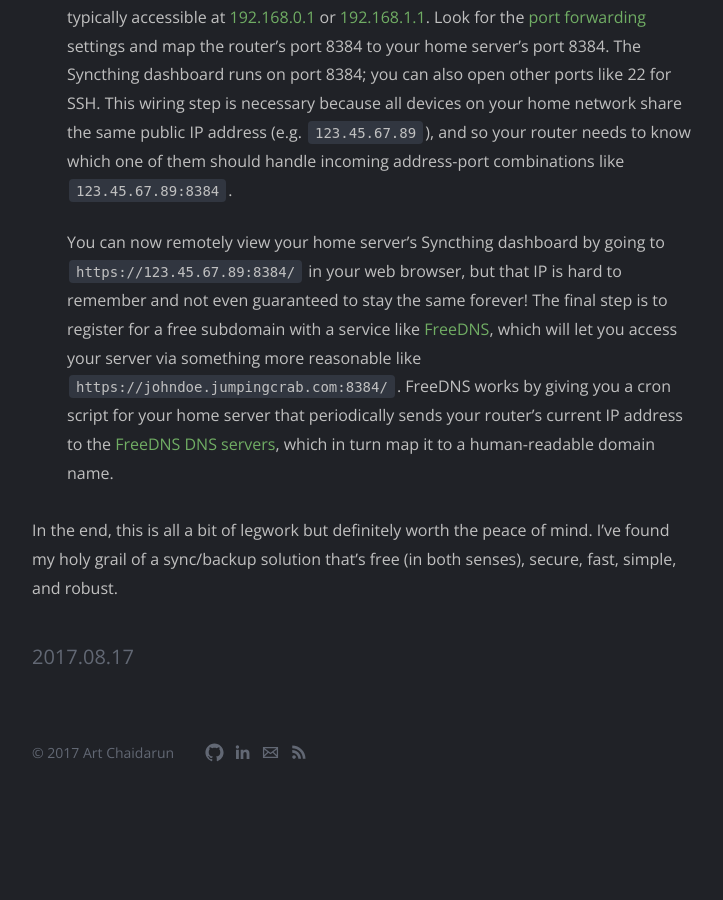
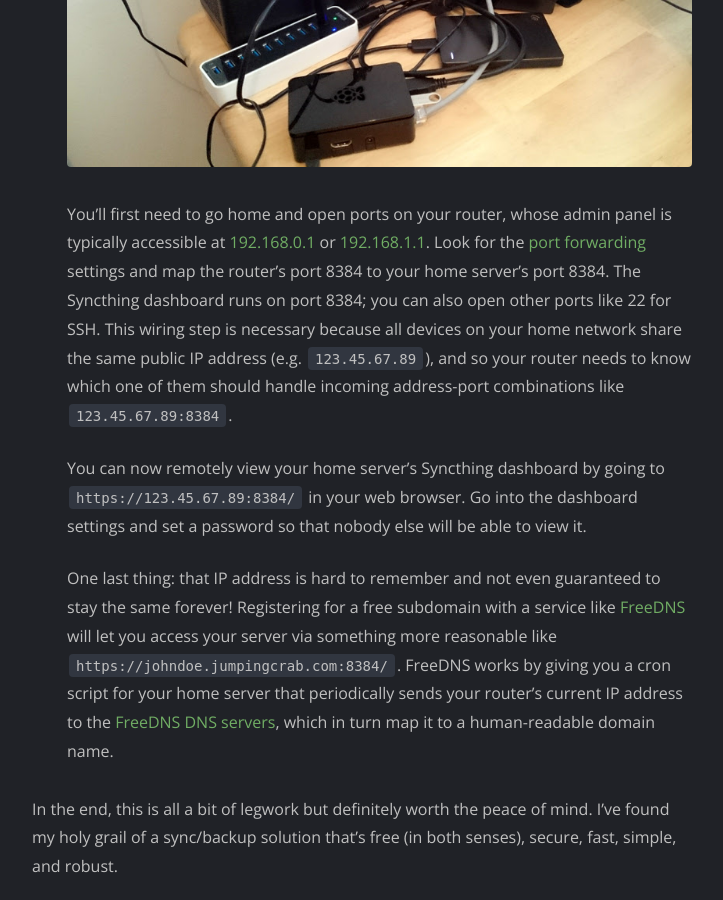
Before and after one commit to artnc/personal-website, a Jekyll site: the page built from src/blog/_posts/2017-08-17-dropbox-syncthing.md, in a window 1280 px wide and 900 px high, scrolled down 3100 px. Shown: the whole window, without its empty margins (278-1001 px from the left). Built offline with Jekyll 4.4.1, drawn with Linux system fonts in a browser that asks for light colours; Markdown is read by kramdown in place of the engine named in the settings; comment, search, counter and statistics services are not loaded; before the commit the page ends 3872 px from its top, so only the background shows below that; some of the changed text lies outside the part shown.

Commit message:
Add backup section to /dropbox-syncthing

```diff
--- a/src/blog/_posts/2017-08-17-dropbox-syncthing.md
+++ b/src/blog/_posts/2017-08-17-dropbox-syncthing.md
@@ -25,6 +25,9 @@
     In other words, obtain a computer that you can keep running 24/7. It doesn't need to be especially powerful: I use a Raspberry Pi attached to a portable 2 TB HDD. Plugging your server into a [UPS](https://en.wikipedia.org/wiki/Uninterruptible_power_supply) is a nice touch.
 
     It's important to have at least one peer always online so that *someone* can provide a complete copy of your files at any given time. No syncing can ever actually take place if your devices never have the opportunity to sync with each other!
+
+    But wait, doesn't this scheme sound more like client-server than peer-to-peer? The P2P aspect becomes more important in the event that your home server goes offline for whatever reason, e.g. your house burning down. That would be a single point of failure if not for the fact that your
+    remaining devices can continue syncing among themselves as peers. (The [ideal](https://www.hanselman.com/blog/TheComputerBackupRuleOfThree.aspx) setup is to have two "server" peers located in different cities in order to protect your data from catastrophes that could otherwise wipe out your entire network of synced devices.)
 
 1. **[Install](https://syncthing.net/#get-started) Syncthing on your devices**
 
@@ -56,6 +59,8 @@
 
     You'll first need to go home and open ports on your router, whose admin panel is typically accessible at [192.168.0.1](http://192.168.0.1/) or [192.168.1.1](http://192.168.0.1/). Look for the [port forwarding](https://en.wikipedia.org/wiki/Port_forwarding) settings and map the router's port 8384 to your home server's port 8384. The Syncthing dashboard runs on port 8384; you can also open other ports like 22 for SSH. This wiring step is necessary because all devices on your home network share the same public IP address (e.g. `123.45.67.89`), and so your router needs to know which one of them should handle incoming address-port combinations like `123.45.67.89:8384`.
 
-    You can now remotely view your home server's Syncthing dashboard by going to `https://123.45.67.89:8384/` in your web browser, but that IP is hard to remember and not even guaranteed to stay the same forever! The final step is to register for a free subdomain with a service like [FreeDNS](http://freedns.afraid.org/subdomain/), which will let you access your server via something more reasonable like `https://johndoe.jumpingcrab.com:8384/`. FreeDNS works by giving you a cron script for your home server that periodically sends your router's current IP address to the [FreeDNS DNS servers](https://en.wikipedia.org/wiki/RAS_syndrome), which in turn map it to a human-readable domain name.
+    You can now remotely view your home server's Syncthing dashboard by going to `https://123.45.67.89:8384/` in your web browser. Go into the dashboard settings and set a password so that nobody else will be able to view it.
+
+    One last thing: that IP address is hard to remember and not even guaranteed to stay the same forever! Registering for a free subdomain with a service like [FreeDNS](http://freedns.afraid.org/subdomain/) will let you access your server via something more reasonable like `https://johndoe.jumpingcrab.com:8384/`. FreeDNS works by giving you a cron script for your home server that periodically sends your router's current IP address to the [FreeDNS DNS servers](https://en.wikipedia.org/wiki/RAS_syndrome), which in turn map it to a human-readable domain name.
 
 In the end, this is all a bit of legwork but definitely worth the peace of mind. I've found my holy grail of a sync/backup solution that's free (in both senses), secure, fast, simple, and robust.
```
